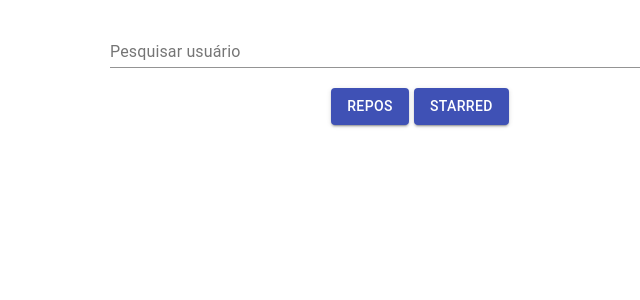
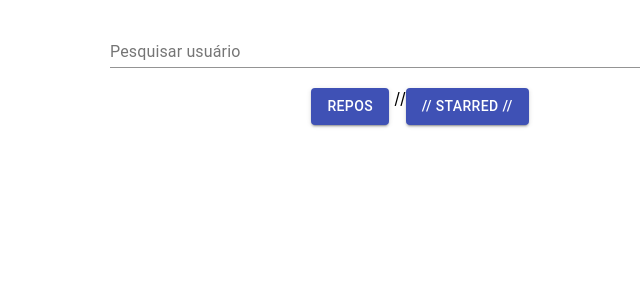
Before and after one commit to fafa1/uolChallenge, a React (Create React App) app: page / in a window 1280 px wide. Shown: the top 300 px of the page, without its empty margins (220-860 px from the left). Built offline with nearby package versions, Linux system fonts and the light colour scheme.

Commit message:
Update index.js
comment button

```diff
--- a/src/views/Results/index.js
+++ b/src/views/Results/index.js
@@ -60,9 +60,9 @@ const Results = () => {
             >
               Repos
             </Button>
-            <Button variant="contained" color="primary">
-              Starred
-            </Button>
+//             <Button variant="contained" color="primary">
+//               Starred
+//             </Button>
           </div>
         </Grid>
       </Grid>
```
